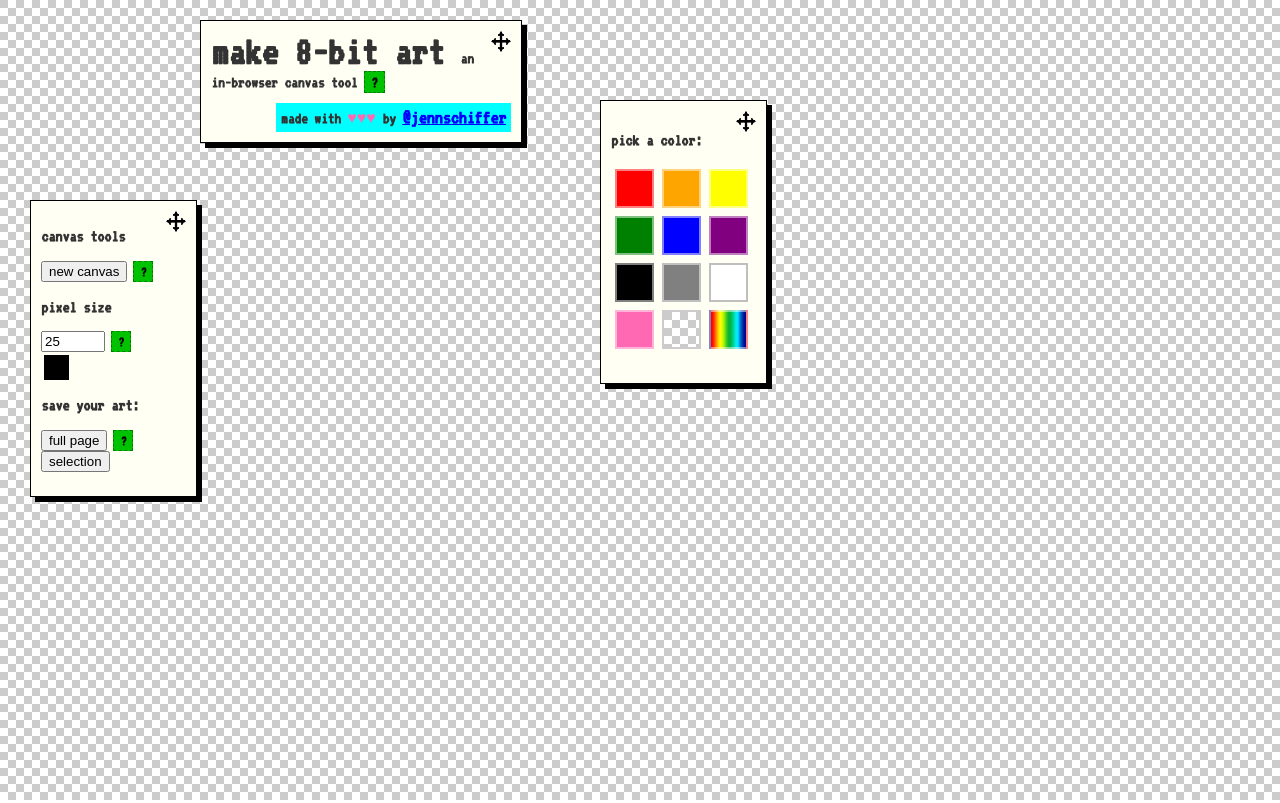
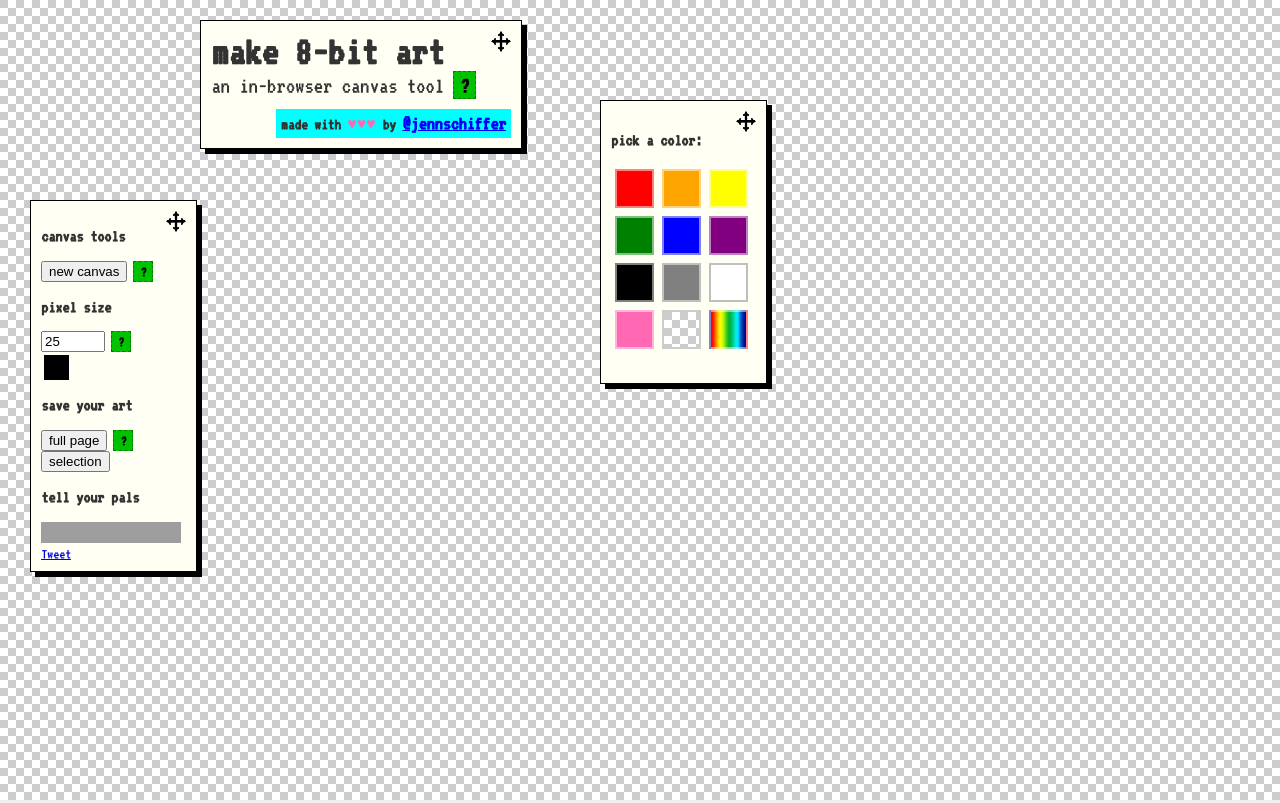
Before and after one commit to tbranyen/make8bitart, a PHP site: page / in a window 1280 px wide. Run offline with PHP 8.4, Linux system fonts and the light colour scheme; some libraries are stand-ins or nearby versions; grey boxes are pictures that could not be loaded.

Commit message:
fix directories and add share buttons

```diff
--- a/includes/header.php
+++ b/includes/header.php
@@ -4,7 +4,8 @@
 		<img class="ui-dragger" src="assets/draggybits/dragger.png">
 	</div>
 
-	<h1>make 8-bit art <small>an in-browser canvas tool <div class="tip"> ? <span class="tip-text">only works in browsers that support html5 canvas and javascript. for the old less-cool version, <a href="/old/">click here</a></span></small></h1>
+	<h1>make 8-bit art</h1>
+	<small>an in-browser canvas tool <div class="tip"> ? <span class="tip-text">only works in browsers that support html5 canvas and javascript. for the old less-cool version, <a href="/old/">click here</a></span></div></small>
 	<h2>made with <span class="hearts">&hearts;&hearts;&hearts;</span> by <a href="http://twitter.com/jennschiffer" target="_blank">@jennschiffer</a></h2>
 
 </div>
--- a/includes/toolbox.php
+++ b/includes/toolbox.php
@@ -17,7 +17,7 @@
 	</div>
 
 	<div id="save" class="inner">
-		<h3>save your art:</h3>
+		<h3>save your art</h3>
 
 		<input type="submit" value="full page" id="save-full" /> <div class="tip"> ? <span class="tip-text">may not work if your image is super huge. if that's the case, save by selection.</span></div><br />
 		<input type="submit" value="selection" id="save-selection" />
@@ -28,4 +28,11 @@
 
 	</div>
 
+	<div id="share">
+		<h3>tell your pals</h3>
+	<iframe id="facebook" src="http://www.facebook.com/plugins/like.php?app_id=124052687676604&amp;href=http%3A%2F%2Fmake8bitart.com&amp;send=false&amp;layout=button_count&amp;width=140&amp;show_faces=false&amp;action=like&amp;colorscheme=light&amp;font=verdana&amp;height=21" scrolling="no" frameborder="0" style="border:none; overflow:hidden; width:140px; height:21px;" allowTransparency="true"></iframe>
+	<br /><a href="https://twitter.com/share" class="twitter-share-button" data-url="http://make8bitart.com" data-text="Make 8-bit art!" data-via="jennschiffer" data-related="jennschiffer">Tweet</a>
+	<script>!function(d,s,id){var js,fjs=d.getElementsByTagName(s)[0];if(!d.getElementById(id)){js=d.createElement(s);js.id=id;js.src="//platform.twitter.com/widgets.js";fjs.parentNode.insertBefore(js,fjs);}}(document,"script","twitter-wjs");</script>
+	</div>
+
 </div>
--- a/index.php
+++ b/index.php
@@ -1,11 +1,12 @@
-<!DOCTYPE html5>
-<html>
+<!DOCTYPE html>
+<html lang="en">
 <head>
-	<link rel="stylesheet" href="css/libs/draggybits.css" />
-	<link rel="stylesheet" href="css/custom/style.css" />
+	<link rel="stylesheet" href="styles/libs/draggybits.css" />
+	<link rel="stylesheet" href="styles/custom/style.css" />
+	<link rel="icon" href="assets/customcolors.png" />
 </head>
 
-<body>
+<body id="do-what-you-want-what-you-want-with-my-html-body">
 
 <?php
 	include('includes/header.php');
--- a/css/custom/style.css
+++ b/styles/custom/style.css
@@ -30,7 +30,7 @@ canvas { background: #fff; cursor: crosshair; }
 /* header */
 #header { font-size: 16px; width: 300px; }
 #header h1 { font-size: 2.5em; margin: 0; }
-#header h1 small { font-size: .4em;}
+#header small { font-size: 1.4em;}
 h2 { background: aqua; display: inline-block; float: right; font-size: 1em; padding: 5px; margin: 10px 0 0; }
 h2 a { color: blue; font-size: 1.2em;}
 .hearts { color: hotpink; }
```
Also changed, not shown: styles/libs/draggybits.css (renamed from css/libs/draggybits.css).
